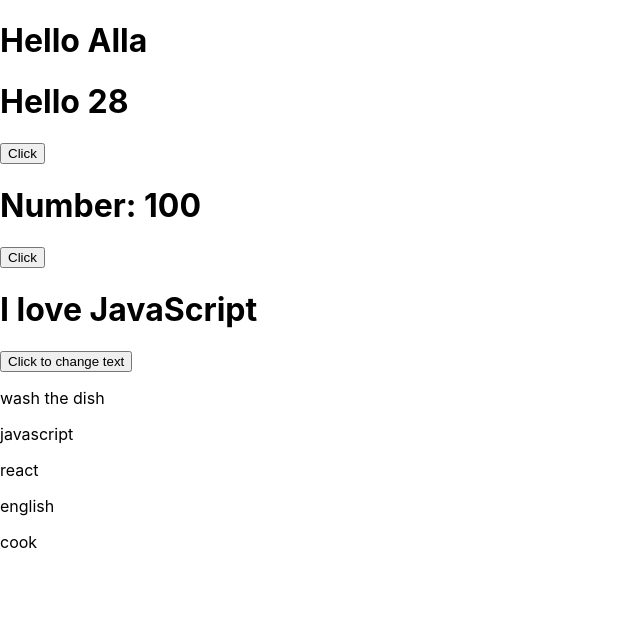
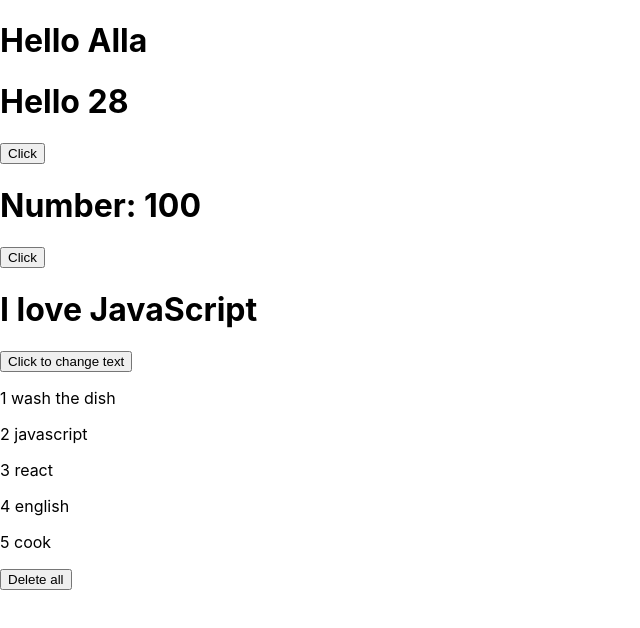
Before and after one commit to MaryiaBialetskaya1/learn-react-hooks, a React (Create React App) app: page / in a window 1280 px wide. Shown: the top 628 px of the page, without its empty margins (0-640 px from the left). Built offline with nearby package versions, Linux system fonts and the light colour scheme.

Commit message:
add button to delete all list items

```diff
--- a/src/components/ListWithData/List.js
+++ b/src/components/ListWithData/List.js
@@ -9,10 +9,21 @@ export function List() {
         const { id, todo } = name;
         return (
           <div key={id}>
-            <p>{todo}</p>
+            <p>
+              {id} {todo}
+            </p>
           </div>
         );
       })}
+      <div>
+        <button
+          onClick={() => {
+            setData([]);
+          }}
+        >
+          Delete all
+        </button>
+      </div>
     </div>
   );
 }
```
